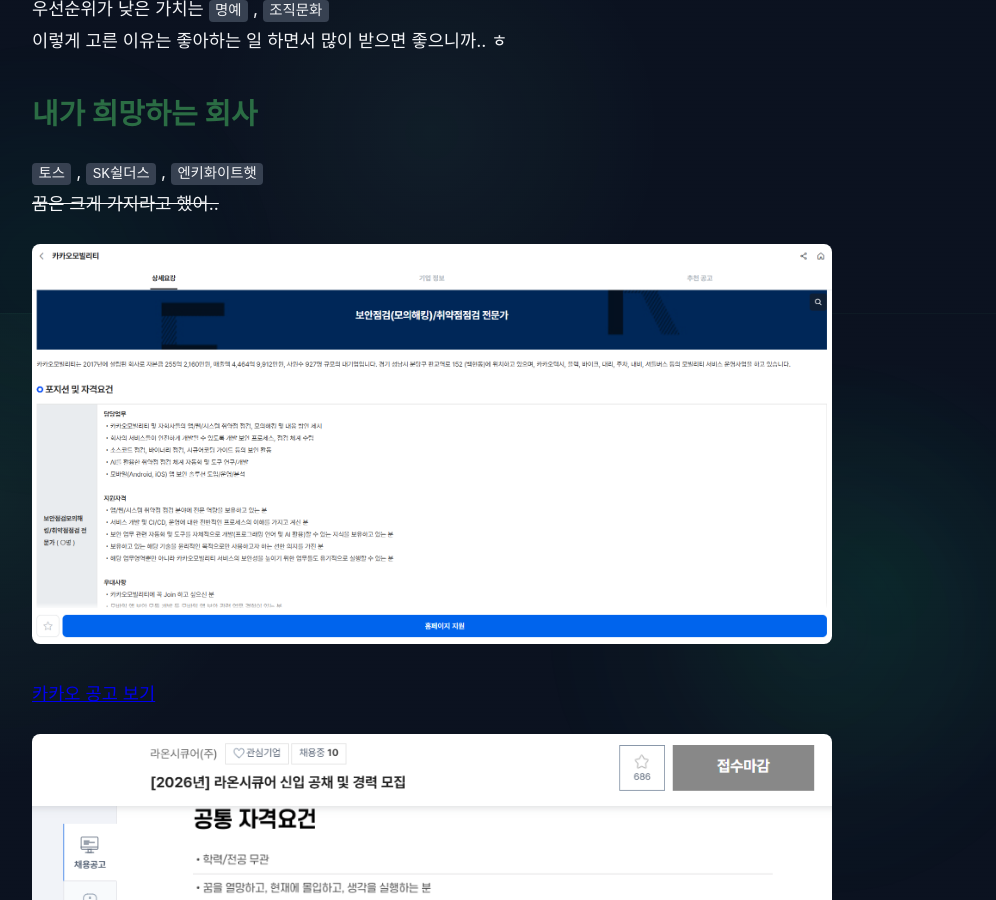
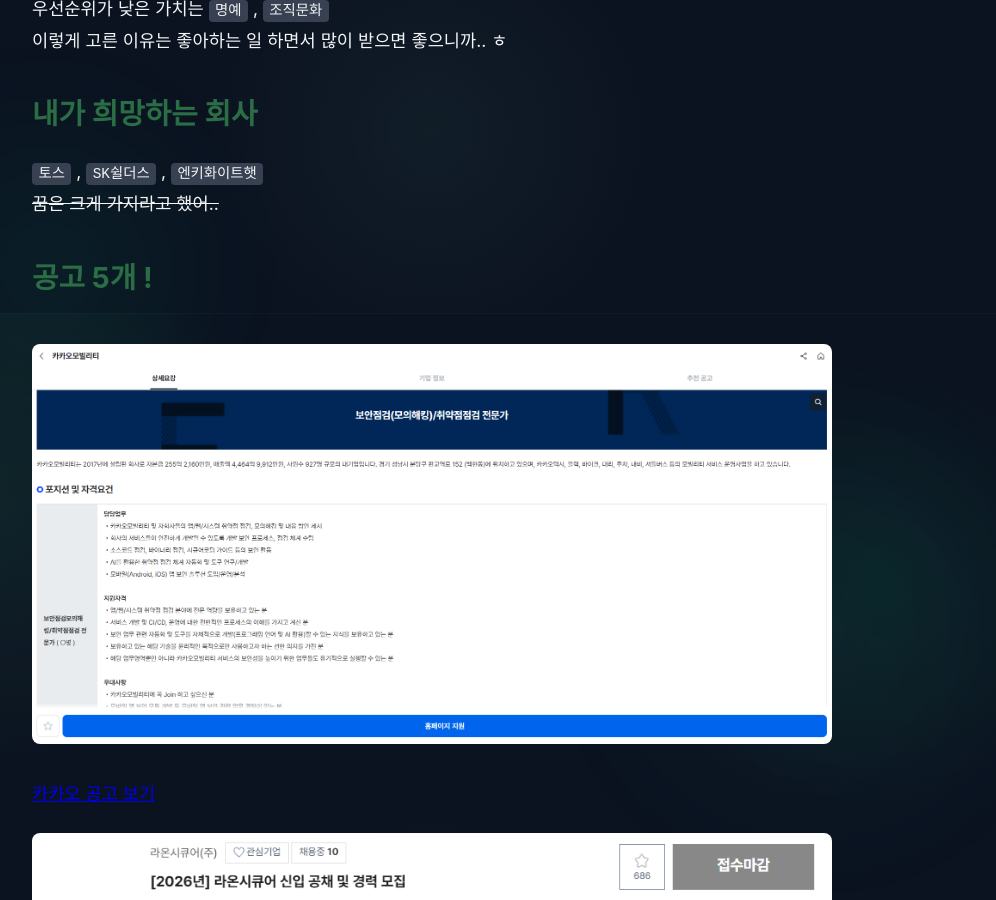
Before and after one commit to ms-axd/ms-axd.github.io, a Jekyll site: the page built from _posts/2026-04-06-mission.md, in a window 1280 px wide and 900 px high, scrolled down 587 px. Shown: the whole window, without its empty margins (208-1204 px from the left). Built offline with Jekyll 4.4.1, drawn with Linux system fonts in a browser that asks for light colours; comment, search, counter and statistics services are not loaded.

Commit message:
mission post3

```diff
--- a/_posts/2026-04-06-mission.md
+++ b/_posts/2026-04-06-mission.md
@@ -21,6 +21,7 @@
 `토스` , `SK쉴더스` , `엔키화이트햇` <br>
 ~~꿈은 크게 가지라고 했어..~~
 
+## 공고 5개 !
 
 ![카카오 채용 공고](/assets/images/kakao.png)
 [카카오 공고 보기](https://m.jobkorea.co.kr/Recruit/GI_Read/48837794?PageGbn=MST)
```
